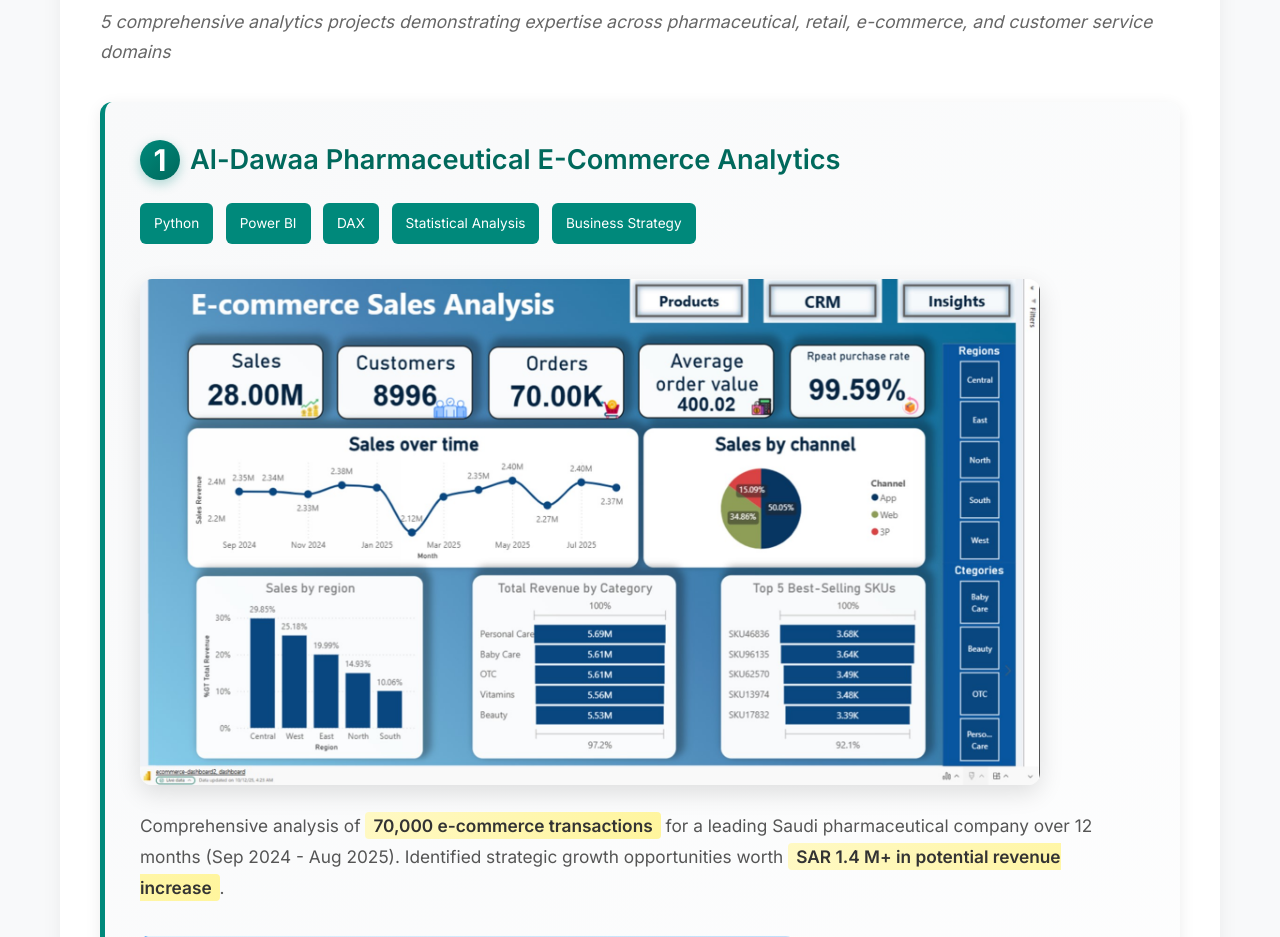
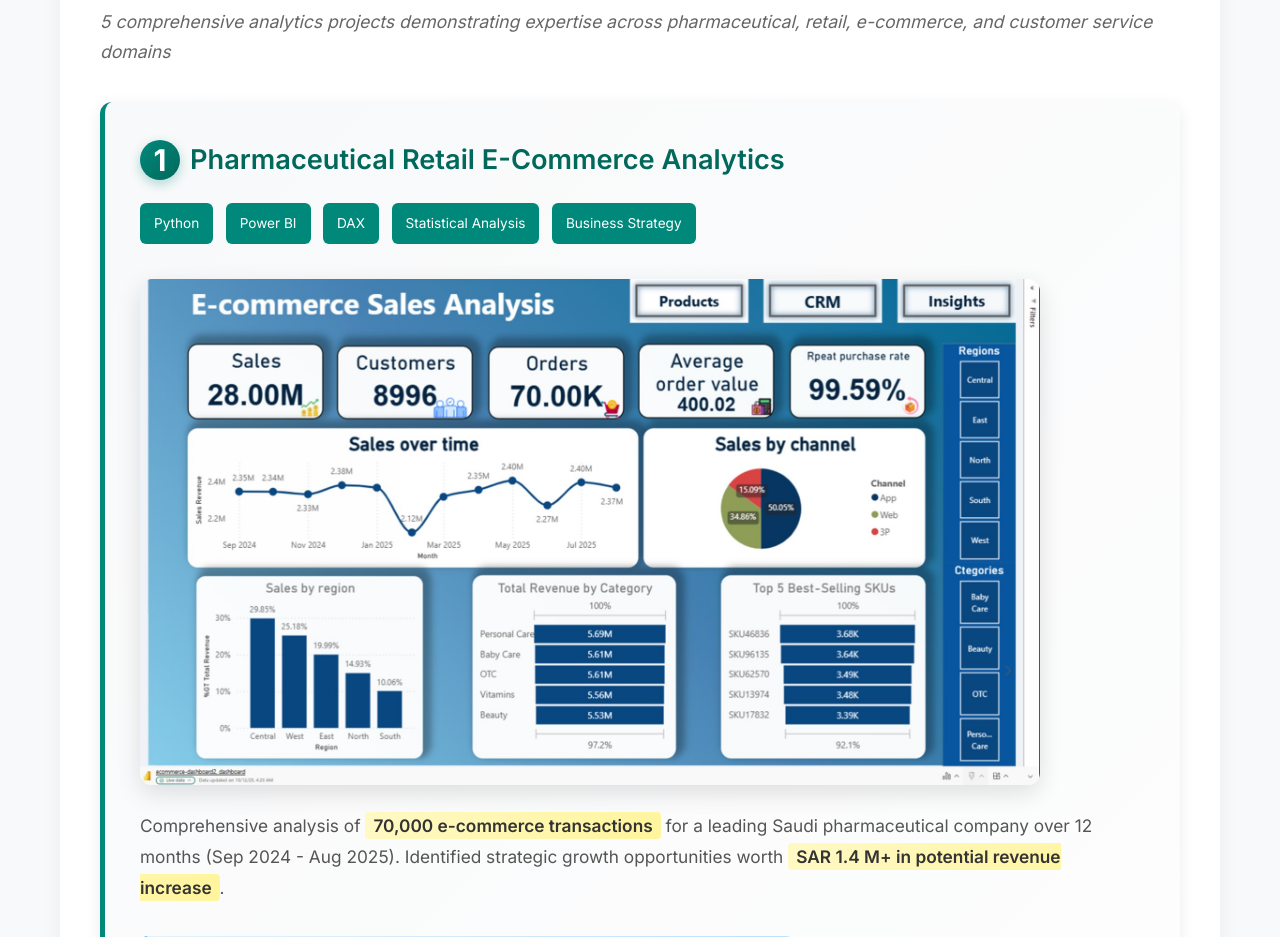
Before and after one commit to mohamedaziz89/mohamedaziz89.github.io, a plain HTML site: page index.html in a window 1280 px wide. Shown: the part 1160-2097 px from the top of the page. Drawn offline with Linux system fonts and the light colour scheme.

Commit message:
Update index.html

```diff
--- a/index.html
+++ b/index.html
@@ -355,7 +355,7 @@
 
             <!-- PROJECT 1 -->
             <div class="project">
-                <h3><span class="number">1</span>Al-Dawaa Pharmaceutical E-Commerce Analytics</h3>
+                <h3><span class="number">1</span> Pharmaceutical Retail E-Commerce Analytics</h3>
                 <p>
                     <span class="badge">Python</span>
                     <span class="badge">Power BI</span>
```
